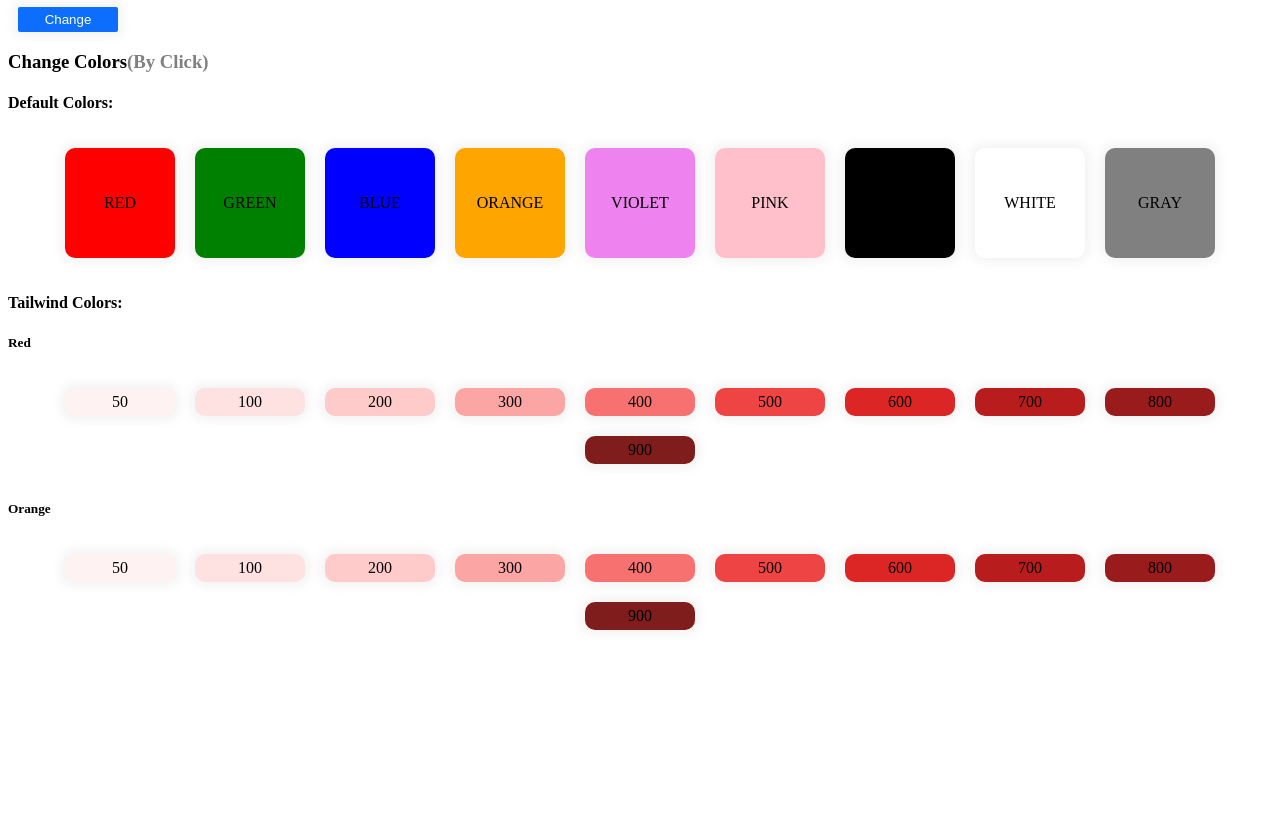
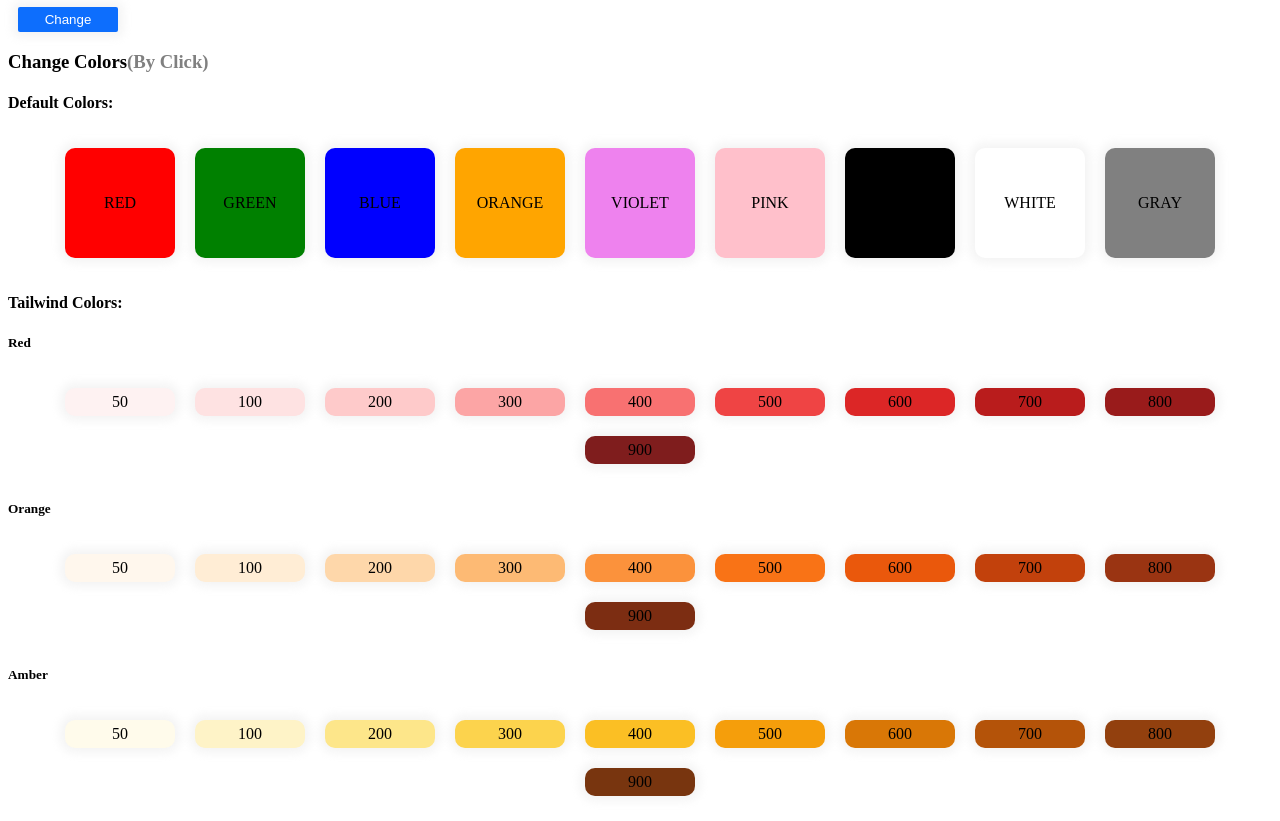
Before and after one commit to Rafid-Al-Mahmud/changeColor, a website: page index.html in a window 1280 px wide. Shown: the part 110-931 px from the top of the page. Before the commit the page ends 800 px from the top, so only its background shows below. Drawn offline with Linux system fonts and the light colour scheme; no server answers.

Commit message:
Update index.html

```diff
--- a/index.html
+++ b/index.html
@@ -96,16 +96,29 @@
   </div>
   <h5>Orange</h5>
   <div class="box">
-    <div onclick="changeColor('#FEF2F2')" style="background-color: #FEF2F2">50</div>
-    <div onclick="changeColor('#FEE2E2')" style="background-color: #FEE2E2">100</div>
-    <div onclick="changeColor('#FECACA')" style="background-color: #FECACA">200</div>
-    <div onclick="changeColor('#FCA5A5')" style="background-color: #FCA5A5">300</div>
-    <div onclick="changeColor('#F87171')" style="background-color: #F87171">400</div>
-    <div onclick="changeColor('#EF4444')" style="background-color: #EF4444">500</div>
-    <div onclick="changeColor('#DC2626')" style="background-color: #DC2626">600</div>
-    <div onclick="changeColor('#B91C1C')" style="background-color: #B91C1C">700</div>
-    <div onclick="changeColor('#991B1B')" style="background-color: #991B1B">800</div>
-    <div onclick="changeColor('#7F1D1D')" style="background-color: #7F1D1D">900</div>
+    <div onclick="changeColor('#FFF7ED')" style="background-color: #FFF7ED">50</div>
+    <div onclick="changeColor('#FFEDD5')" style="background-color: #FFEDD5">100</div>
+    <div onclick="changeColor('#FED7AA')" style="background-color: #FED7AA">200</div>
+    <div onclick="changeColor('#FDBA74')" style="background-color: #FDBA74">300</div>
+    <div onclick="changeColor('#FB923C')" style="background-color: #FB923C">400</div>
+    <div onclick="changeColor('#F97316')" style="background-color: #F97316">500</div>
+    <div onclick="changeColor('#EA580C')" style="background-color: #EA580C">600</div>
+    <div onclick="changeColor('#C2410C')" style="background-color: #C2410C">700</div>
+    <div onclick="changeColor('#9A3412')" style="background-color: #9A3412">800</div>
+    <div onclick="changeColor('#7C2D12')" style="background-color: #7C2D12">900</div>
+  </div>
+  <h5>Amber</h5>
+  <div class="box">
+    <div onclick="changeColor('#FFFBEB')" style="background-color: #FFFBEB">50</div>
+    <div onclick="changeColor('#FEF3C7')" style="background-color: #FEF3C7">100</div>
+    <div onclick="changeColor('#FDE68A')" style="background-color: #FDE68A">200</div>
+    <div onclick="changeColor('#FCD34D')" style="background-color: #FCD34D">300</div>
+    <div onclick="changeColor('#FBBF24')" style="background-color: #FBBF24">400</div>
+    <div onclick="changeColor('#F59E0B')" style="background-color: #F59E0B">500</div>
+    <div onclick="changeColor('#D97706')" style="background-color: #D97706">600</div>
+    <div onclick="changeColor('#B45309')" style="background-color: #B45309">700</div>
+    <div onclick="changeColor('#92400E')" style="background-color: #92400E">800</div>
+    <div onclick="changeColor('#78350F')" style="background-color: #78350F">900</div>
   </div>
   <script>
 var getContrastYIQ = function(color) {
```
